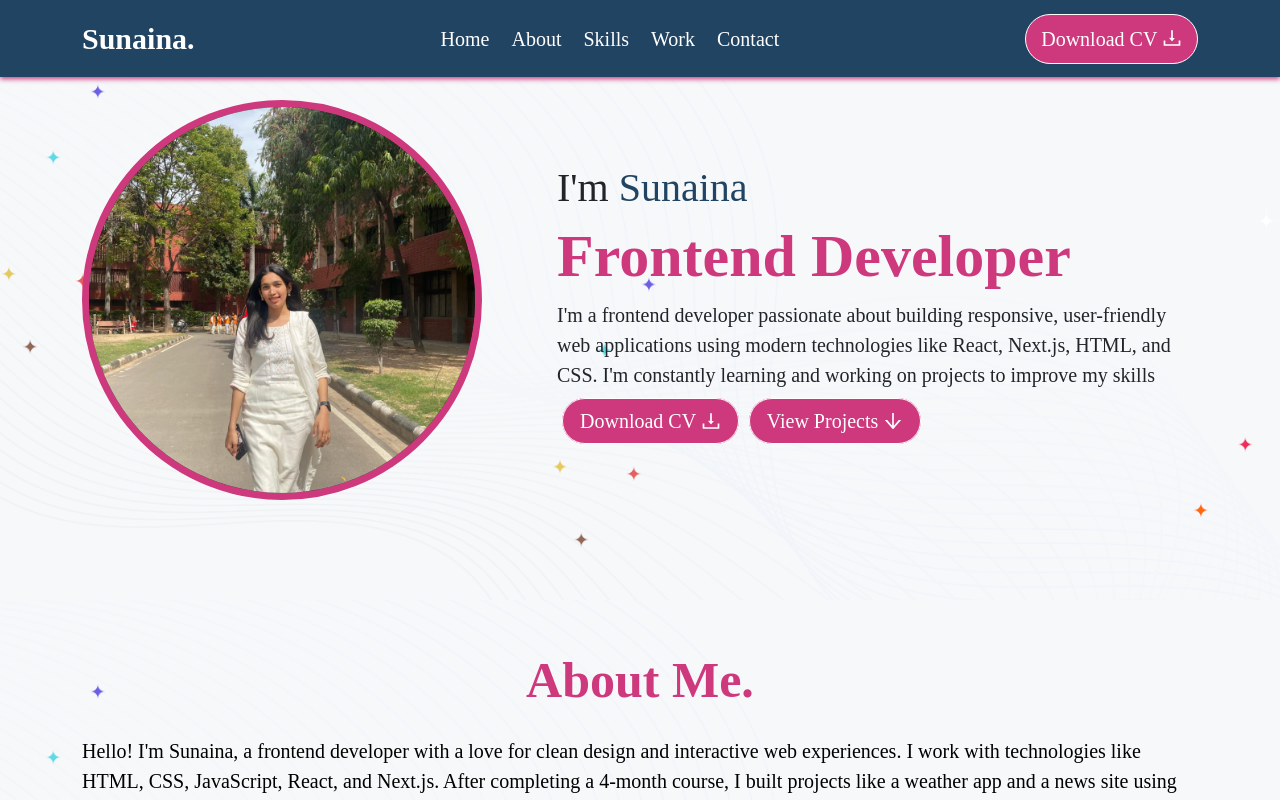
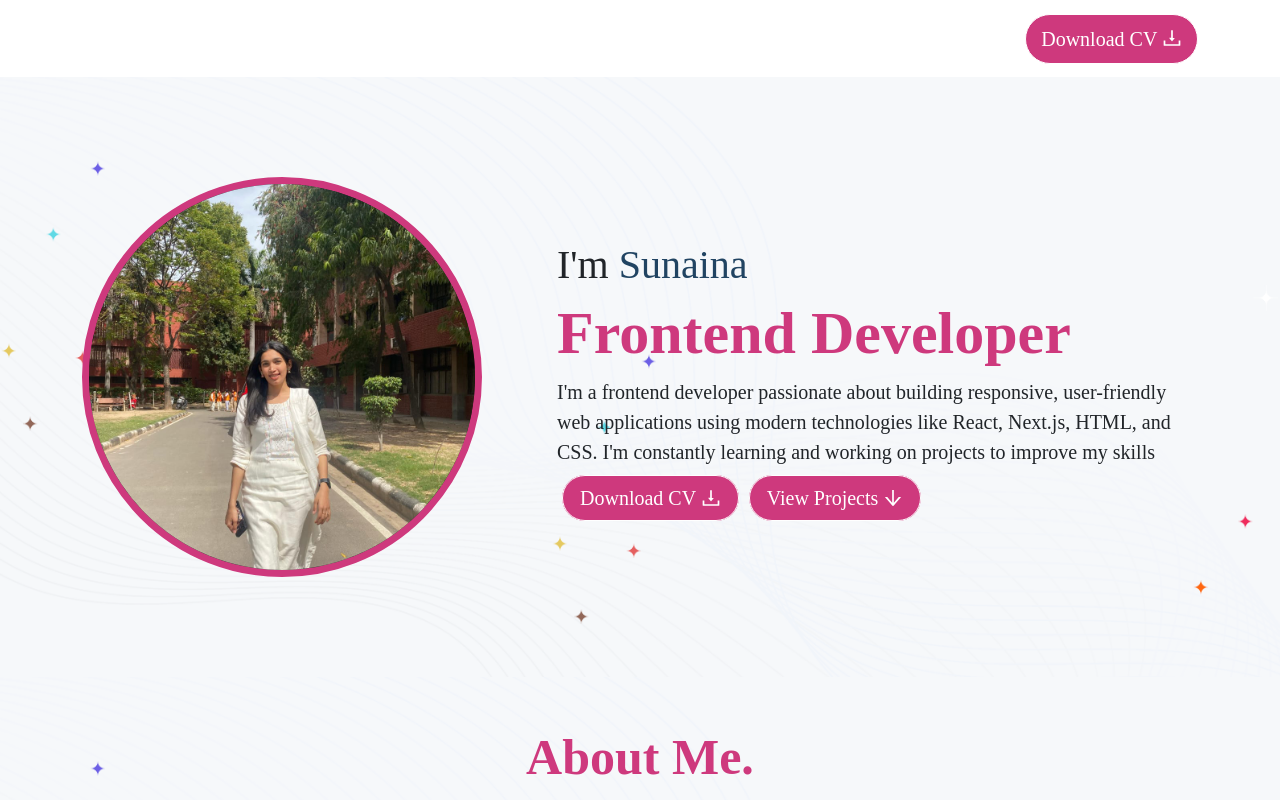
Before and after one commit to Sunaina204/my-portfolio, a Next.js app: page / in a window 1280 px wide. Shown: the top 800 px of the page. Built offline with nearby package versions, Linux system fonts and the light colour scheme; what @ant-design/nextjs-registry would draw is missing.

Commit message:
update css

```diff
--- a/components/style.css
+++ b/components/style.css
@@ -7,15 +7,7 @@
 .cv-btn1{
   text-decoration: none;
 }
-.header-bg {
-  background-color: #214462;
-  color: #ce397d;
-  position: fixed;
-  top: 0;
-  width: 100%;
-  z-index: 999;
-  box-shadow: 0 2px 5px;
-}
+
 
 button.navbar-toggler {
   background: white;
```
